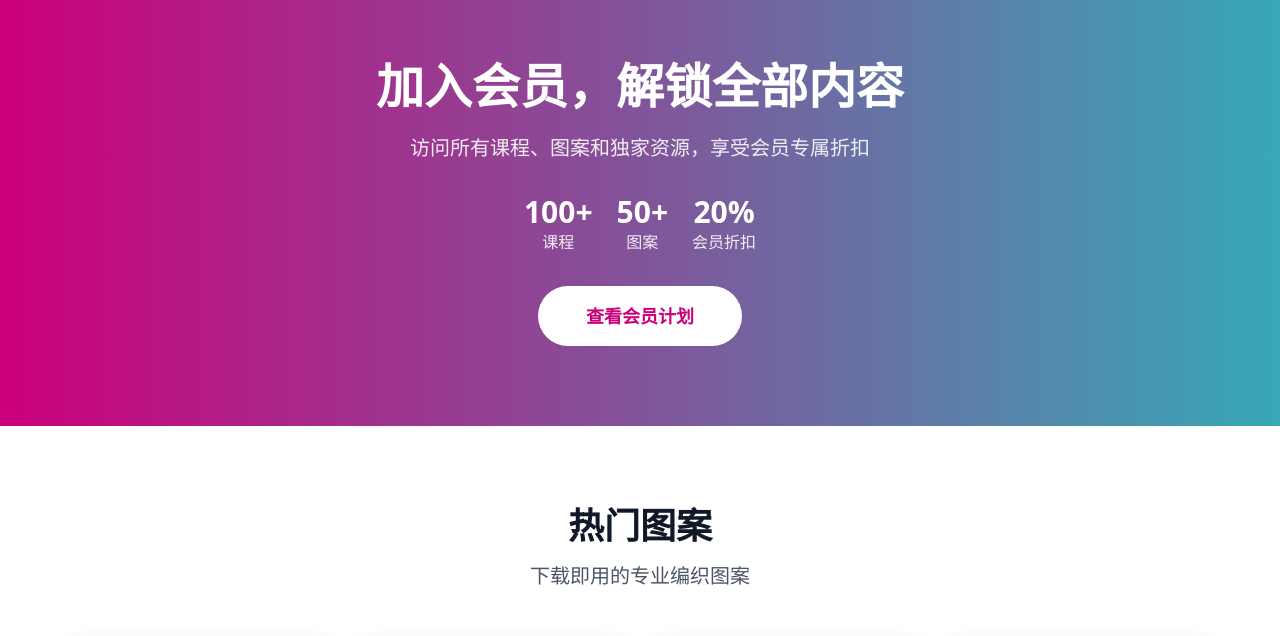
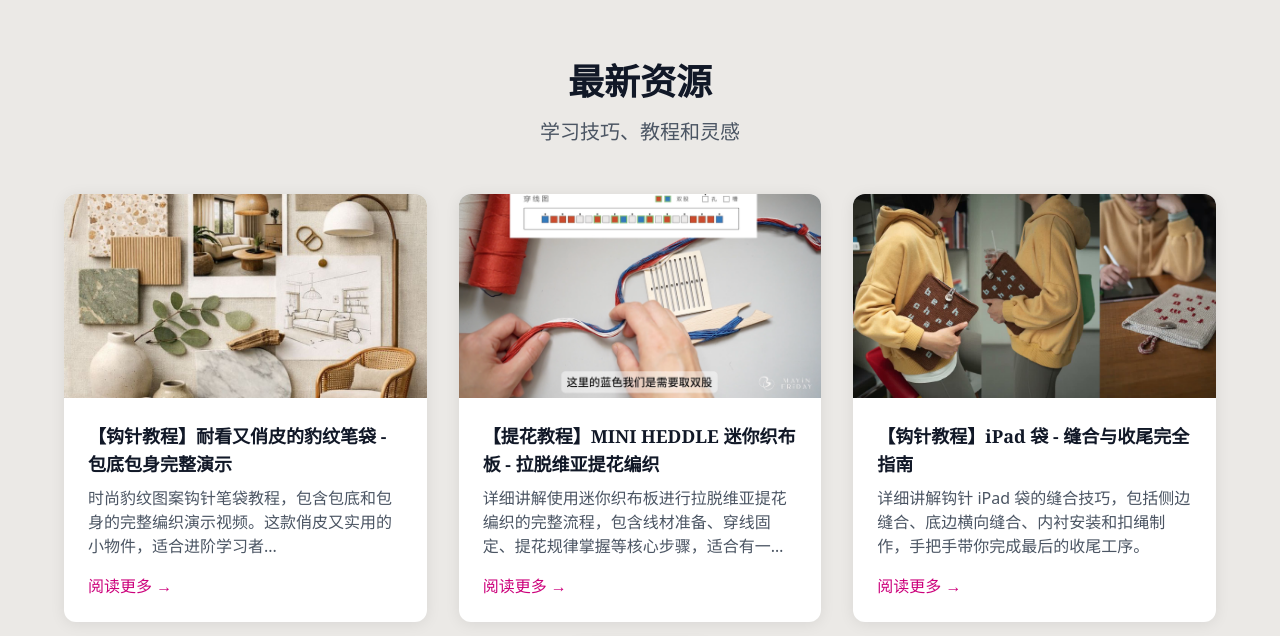
Before and after one commit to justmade/web-mayfriday, a React (Vite) app: page / in a window 1280 px wide. Shown: the part 1880-2516 px from the top of the page. Built offline with nearby package versions, Linux system fonts and the light colour scheme; grey boxes are pictures that could not be loaded.

Commit message:
feat: hide patterns and membership features

```diff
--- a/src/App.jsx
+++ b/src/App.jsx
@@ -1,14 +1,12 @@
 /* eslint-disable react/prop-types */
-import { BrowserRouter, Routes, Route, useParams, useLocation } from 'react-router-dom'
+import { BrowserRouter, Routes, Route, Navigate, useParams, useLocation } from 'react-router-dom'
 import { useEffect } from 'react'
 import MainLayout from './components/layout/MainLayout'
 import Home from './pages/Home'
 import Courses from './pages/Courses'
-import Patterns from './pages/Patterns'
 import Tools from './pages/Tools'
 import Resources from './pages/Resources'
 import ResourceDetail from './pages/ResourceDetail'
-import Membership from './pages/Membership'
 import Studio from './pages/Studio'
 import Gallery from './pages/Gallery'
 import Activate from './pages/Activate'
@@ -43,11 +41,11 @@ function App() {
         <Route path="/" element={<MainLayout />}>
           <Route index element={<Home />} />
           <Route path="courses" element={<Courses />} />
-          <Route path="patterns" element={<Patterns />} />
+          <Route path="patterns" element={<Navigate to="/" replace />} />
           <Route path="tools" element={<Tools />} />
           <Route path="resources" element={<Resources />} />
           <Route path="resources/:slug" element={<ResourceDetail />} />
-          <Route path="membership" element={<Membership />} />
+          <Route path="membership" element={<Navigate to="/" replace />} />
           <Route path="studio" element={<Studio />} />
           <Route path="gallery" element={<Gallery />} />
           <Route path="checkout" element={<Checkout />} />
--- a/src/components/common/Navigation.jsx
+++ b/src/components/common/Navigation.jsx
@@ -12,10 +12,8 @@ function Navigation() {
   const navLinks = [
     { path: '/', label: t('nav.home') },
     { path: '/courses', label: t('nav.courses') },
-    { path: '/patterns', label: t('nav.patterns') },
     { path: '/tools', label: t('nav.tools') },
     { path: '/resources', label: t('nav.resources') },
-    { path: '/membership', label: t('nav.membership') },
     { path: '/gallery', label: t('nav.gallery') },
   ]
 
--- a/src/pages/Home.jsx
+++ b/src/pages/Home.jsx
@@ -2,9 +2,7 @@ import { useEffect, useState } from 'react'
 import { Link } from 'react-router-dom'
 import { useTranslation } from 'react-i18next'
 import { courses } from '../data/courses'
-import { patterns } from '../data/patterns'
 import { articles } from '../data/resources'
-import { membershipPlans } from '../data/membership'
 import Card from '../components/common/Card'
 import {
   HiAcademicCap,
@@ -46,9 +44,7 @@ function Home() {
   }
 
   const featuredCourses = courses.slice(0, 3)
-  const featuredPatterns = patterns.slice(0, 4)
   const latestArticles = articles.slice(0, 3)
-  const popularPlan = membershipPlans.find(plan => plan.popular)
 
   return (
     <div>
@@ -66,9 +62,6 @@ function Home() {
               <div className="flex flex-wrap gap-4">
                 <Link to="/courses" className="btn-primary text-lg">
                   {i18n.language === 'zh' ? '浏览课程' : 'Browse Courses'}
-                </Link>
-                <Link to="/membership" className="btn-outline text-lg">
-                  {i18n.language === 'zh' ? '成为会员' : 'Join Membership'}
                 </Link>
               </div>
             </div>
@@ -167,7 +160,7 @@ function Home() {
                 {i18n.language === 'zh' ? '丰富资源' : 'Rich Resources'}
               </h3>
               <p className="text-gray-600">
-                {i18n.language === 'zh' ? '文章、教程、图案库' : 'Articles, tutorials, patterns'}
+                {i18n.language === 'zh' ? '文章、教程、素材' : 'Articles, tutorials, resources'}
               </p>
             </div>
 
@@ -262,91 +255,6 @@ function Home() {
         </div>
       </section>
 
-      {/* Membership CTA */}
-      {popularPlan && (
-        <section className="section-padding bg-gradient-to-r from-primary to-secondary text-white">
-          <div className="container-custom">
-            <div className="max-w-4xl mx-auto text-center">
-              <h2 className="text-4xl md:text-5xl font-bold mb-6">
-                {i18n.language === 'zh' ? '加入会员，解锁全部内容' : 'Join Membership, Unlock All Content'}
-              </h2>
-              <p className="text-xl mb-8 opacity-90">
-                {i18n.language === 'zh'
-                  ? '访问所有课程、图案和独家资源，享受会员专属折扣'
-                  : 'Access all courses, patterns and exclusive resources with member discounts'}
-              </p>
-              <div className="flex flex-wrap justify-center gap-6 mb-8">
-                <div className="text-center">
-                  <div className="text-3xl font-bold">100+</div>
-                  <div className="opacity-90">{i18n.language === 'zh' ? '课程' : 'Courses'}</div>
-                </div>
-                <div className="text-center">
-                  <div className="text-3xl font-bold">50+</div>
-                  <div className="opacity-90">{i18n.language === 'zh' ? '图案' : 'Patterns'}</div>
-                </div>
-                <div className="text-center">
-                  <div className="text-3xl font-bold">20%</div>
-                  <div className="opacity-90">{i18n.language === 'zh' ? '会员折扣' : 'Discount'}</div>
-                </div>
-              </div>
-              <Link
-                to="/membership"
-                className="inline-block px-12 py-4 bg-white text-primary rounded-full font-bold text-lg hover:shadow-2xl transition-all"
-              >
-                {i18n.language === 'zh' ? '查看会员计划' : 'View Plans'}
-              </Link>
-            </div>
-          </div>
-        </section>
-      )}
-
-      {/* Featured Patterns */}
-      <section className="section-padding bg-white">
-        <div className="container-custom">
-          <div className="text-center mb-12">
-            <h2 className="text-3xl md:text-4xl font-bold text-gray-900 mb-4">
-              {i18n.language === 'zh' ? '热门图案' : 'Popular Patterns'}
-            </h2>
-            <p className="text-xl text-gray-600">
-              {i18n.language === 'zh' ? '下载即用的专业编织图案' : 'Professional patterns ready to download'}
-            </p>
-          </div>
-
-          <div className="grid grid-cols-2 md:grid-cols-4 gap-6 mb-8">
-            {featuredPatterns.map((pattern) => {
-              const name = i18n.language === 'zh' ? pattern.name : pattern.nameEn
-
-              return (
-                <Card key={pattern.id}>
-                  <div className="aspect-[3/4] bg-gray-200 overflow-hidden">
-                    {pattern.image && (
-                      <img
-                        src={pattern.image}
-                        alt={name}
-                        className="w-full h-full object-cover"
-                        onError={(e) => {
-                          e.target.style.display = 'none'
-                        }}
-                      />
-                    )}
-                  </div>
-                  <div className="p-4">
-                    <h3 className="font-bold text-gray-900 mb-2 line-clamp-1">{name}</h3>
-                    <div className="text-primary font-bold">¥{pattern.price}</div>
-                  </div>
-                </Card>
-              )
-            })}
-          </div>
-
-          <div className="text-center">
-            <Link to="/patterns" className="btn-secondary">
-              {i18n.language === 'zh' ? '浏览所有图案' : 'Browse All Patterns'}
-            </Link>
-          </div>
-        </div>
-      </section>
-
       {/* Latest Resources */}
       <section className="section-padding bg-cream">
         <div className="container-custom">
```
Also changed, not shown: doc/HIDE_PATTERNS_MEMBERSHIP.md (+3 -1 lines).
